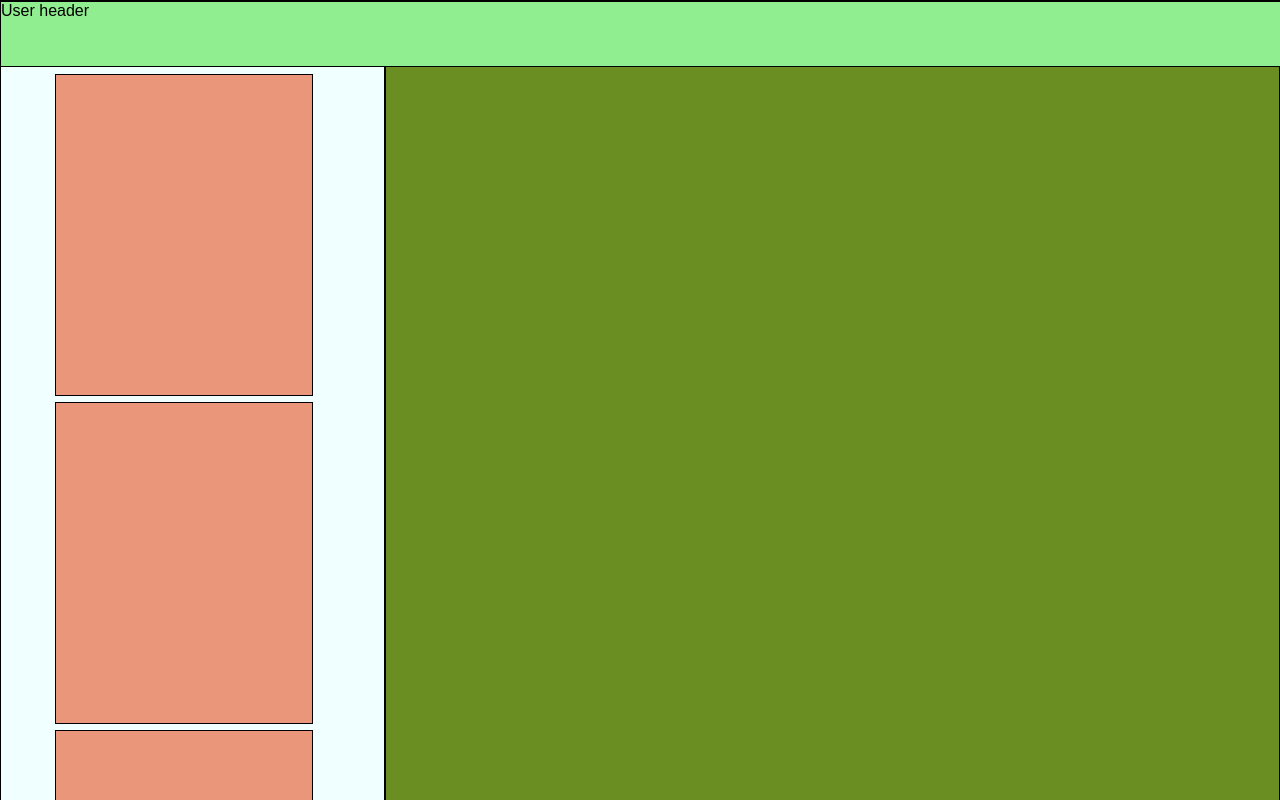
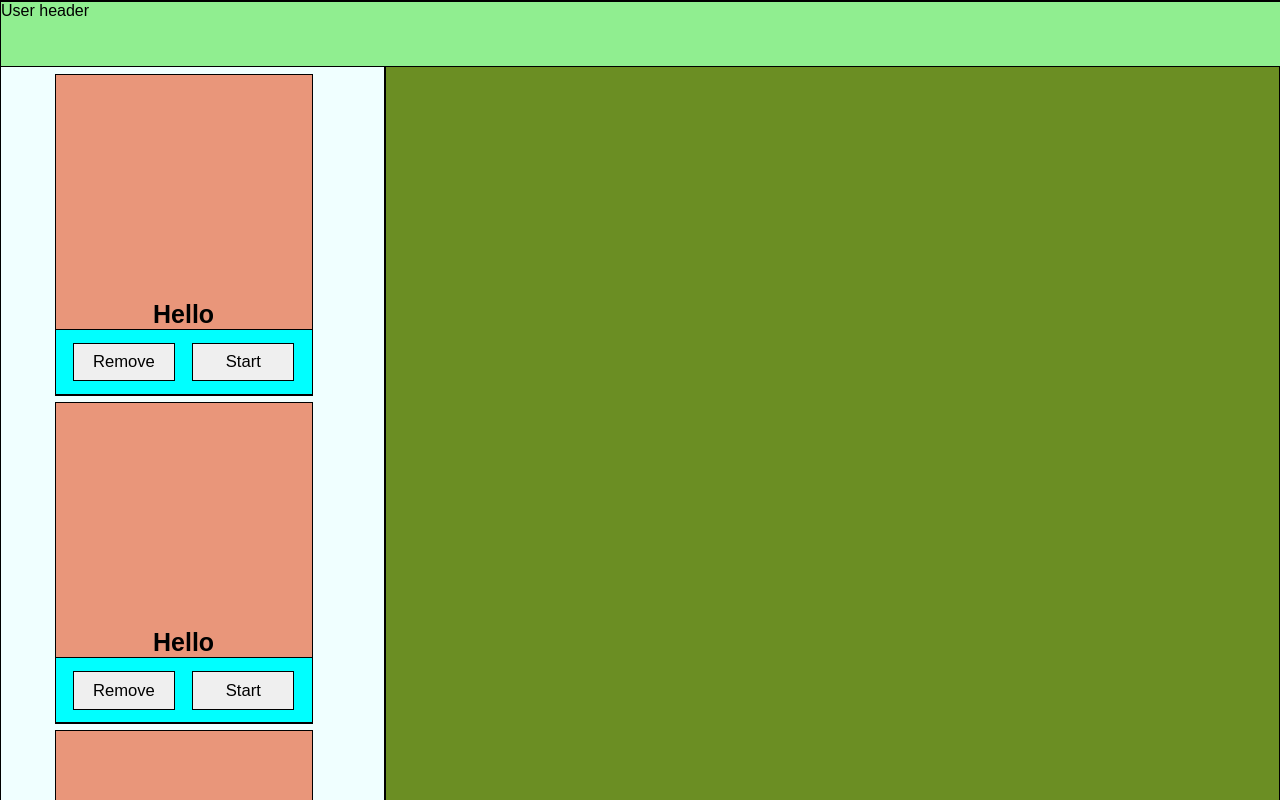
Before and after one commit to MokuaEnock/NxT-learn, a React (Create React App) app: page / in a window 1280 px wide. Shown: the part 3102-3902 px from the top of the page. Built offline with nearby package versions, Linux system fonts and the light colour scheme; data requests are answered from the project's data file.

Commit message:
set state for cart

```diff
--- a/src/components/user/userPath.js
+++ b/src/components/user/userPath.js
@@ -4,7 +4,13 @@ import UserFooter from "./userFooter";
 
 function UserPath() {
   function ListItem() {
-    return <li id="course_card"></li>;
+    return <li id="course_card">
+         <h2>Hello</h2>
+        <span>
+          <button>Remove</button>
+          <button>Start</button>
+        </span>
+    </li>;
   }
   return (
     <>
```
